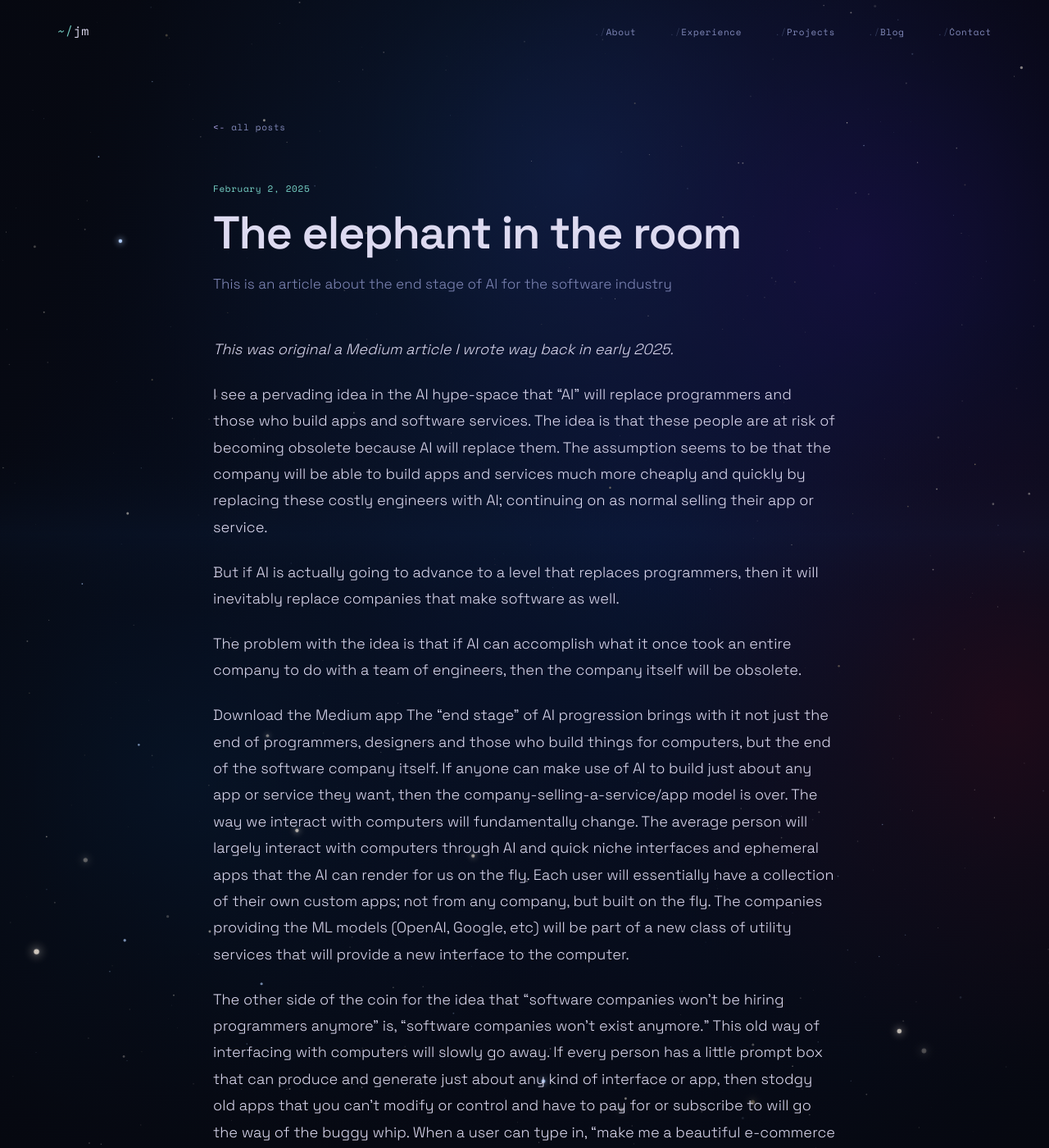
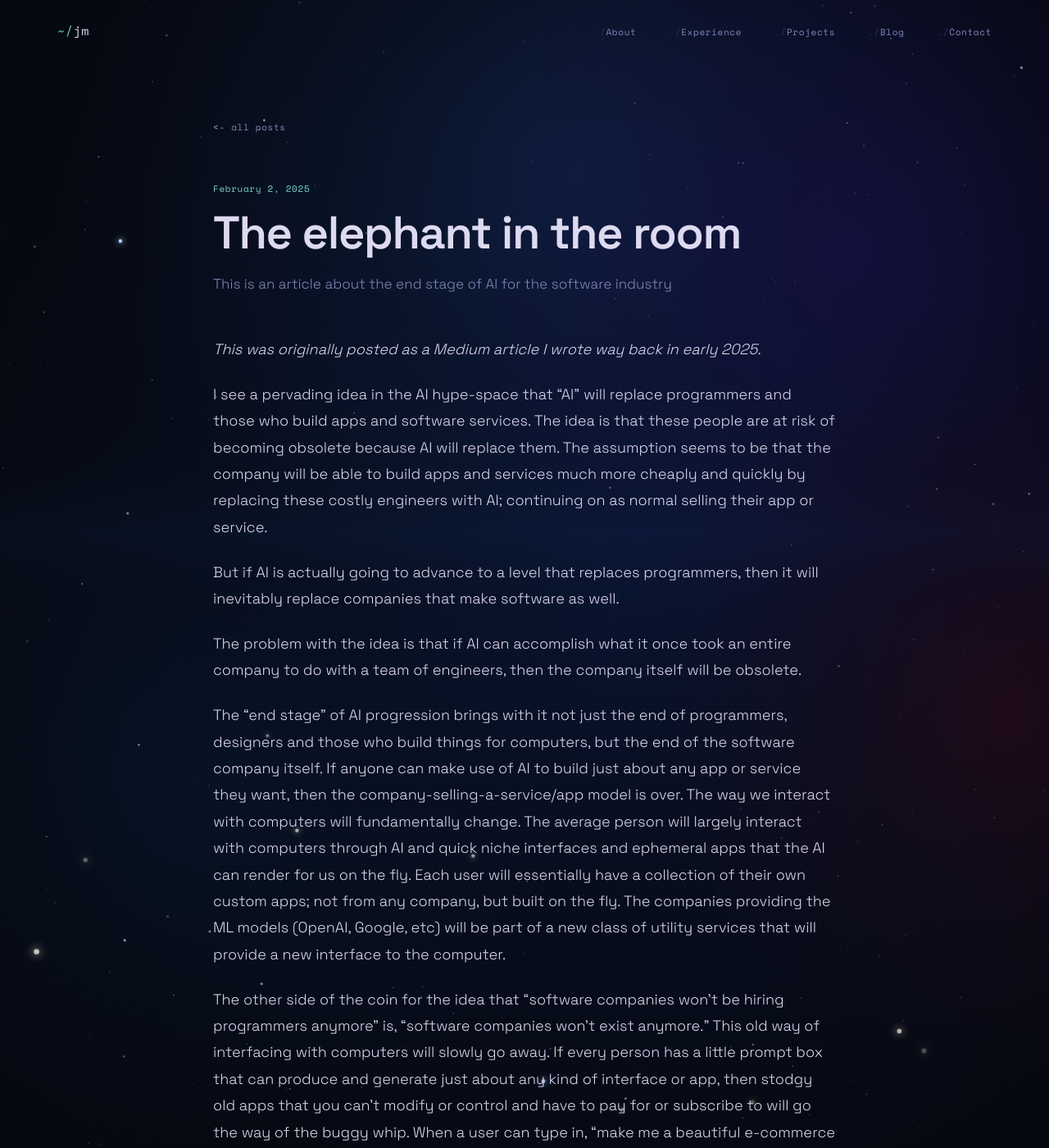
Before and after one commit to oleosjo/jonathanmcdill, a Jekyll site: the page built from _posts/2025-02-02-the-elephant-in-the-room.md, in a window 1280 px wide and 1400 px high. Shown: the whole window at 82% size. Built offline with Jekyll 4.4.1, drawn with Linux system fonts in a browser that asks for light colours.

Commit message:
fix typos

```diff
--- a/_posts/2025-02-02-the-elephant-in-the-room.md
+++ b/_posts/2025-02-02-the-elephant-in-the-room.md
@@ -4,7 +4,7 @@ description: This is an article about the end stage of AI for the software indus
 date: 2025-02-02
 ---
 
-_This was original a Medium article I wrote way back in early 2025._
+_This was originally posted as a Medium article I wrote way back in early 2025._
 
 I see a pervading idea in the AI hype-space that "AI" will replace programmers and those who build apps and software services. The idea is that these people are at risk of becoming obsolete because AI will replace them. The assumption seems to be that the company will be able to build apps and services much more cheaply and quickly by replacing these costly engineers with AI; continuing on as normal selling their app or service.
 
@@ -12,7 +12,6 @@ But if AI is actually going to advance to a level that replaces programmers, the
 
 The problem with the idea is that if AI can accomplish what it once took an entire company to do with a team of engineers, then the company itself will be obsolete.
 
-Download the Medium app
 The "end stage" of AI progression brings with it not just the end of programmers, designers and those who build things for computers, but the end of the software company itself. If anyone can make use of AI to build just about any app or service they want, then the company-selling-a-service/app model is over. The way we interact with computers will fundamentally change. The average person will largely interact with computers through AI and quick niche interfaces and ephemeral apps that the AI can render for us on the fly. Each user will essentially have a collection of their own custom apps; not from any company, but built on the fly. The companies providing the ML models (OpenAI, Google, etc) will be part of a new class of utility services that will provide a new interface to the computer.
 
 The other side of the coin for the idea that "software companies won't be hiring programmers anymore" is, "software companies won't exist anymore." This old way of interfacing with computers will slowly go away. If every person has a little prompt box that can produce and generate just about any kind of interface or app, then stodgy old apps that you can't modify or control and have to pay for or subscribe to will go the way of the buggy whip. When a user can type in, "make me a beautiful e-commerce website and interface to upload my products" and boom there it is, then we have no need for Shopify. If a user can type, "pull up an interface where I can read my email." Then we don't need Gmail. And it will be much "better" than Gmail since the user can add on to it infinitely. You wouldn't have to wait for updates and new features to software. The only companies left will be those that provide data and raw apis to interface directly with AI.
```
